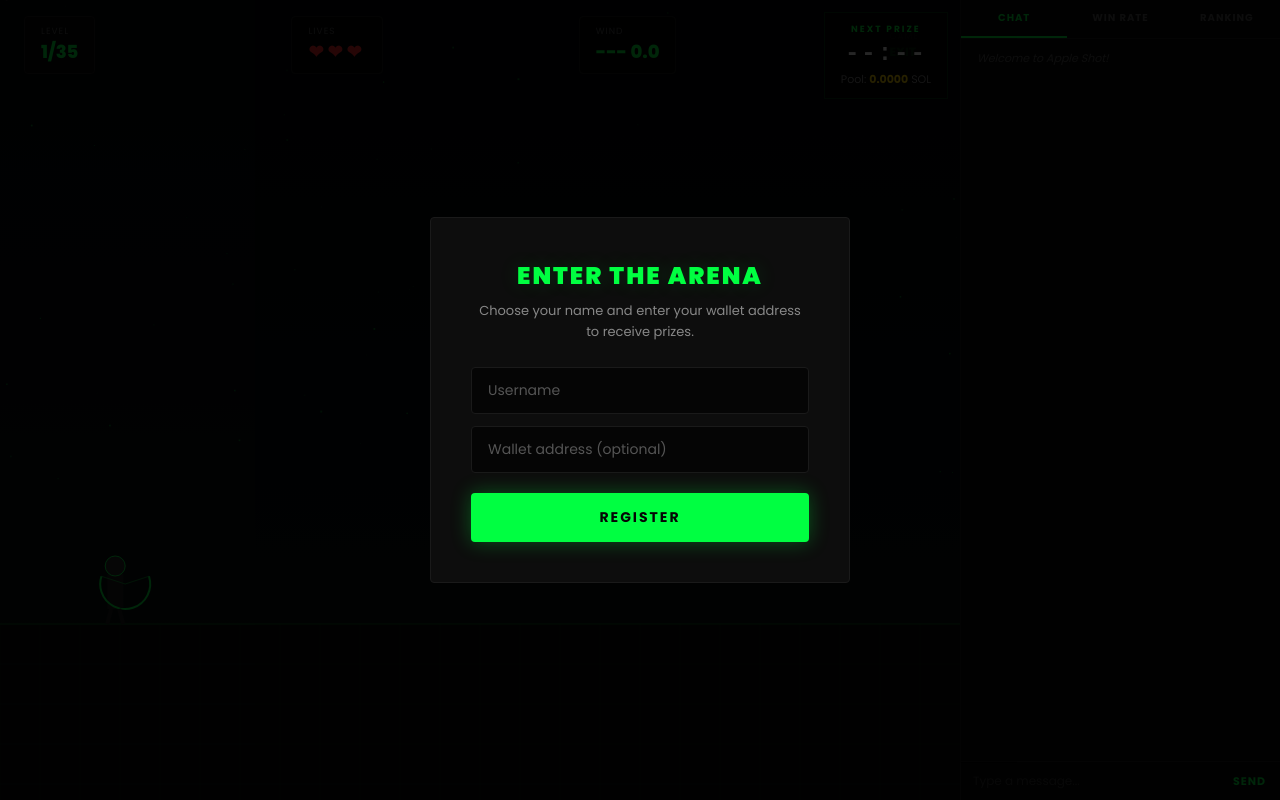
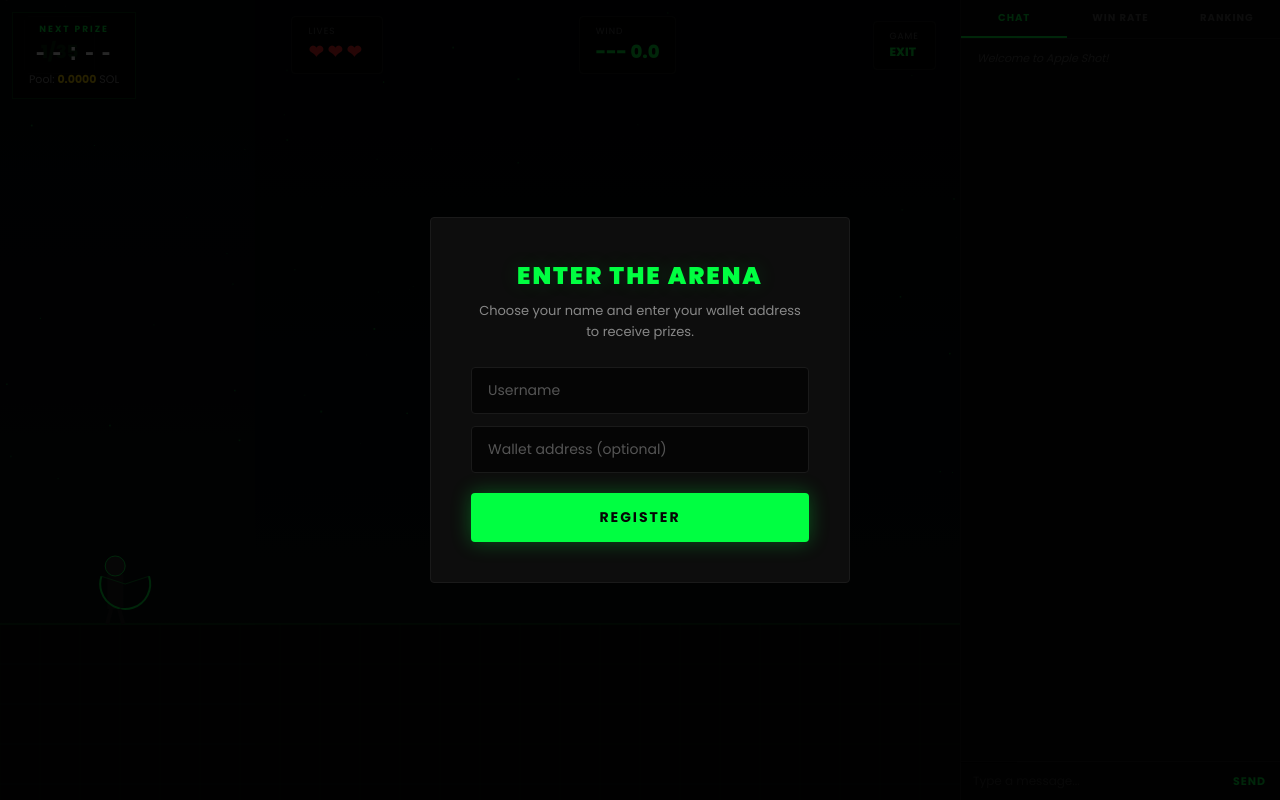
Before and after one commit to varelabtc/oneshotapple, a website: page public/game.html in a window 1280 px wide. Drawn offline with Linux system fonts and the light colour scheme; no server answers.

Commit message:
Move prize timer to left side

```diff
--- a/public/game.html
+++ b/public/game.html
@@ -285,7 +285,7 @@
         .prize-timer {
             position: absolute;
             top: 12px;
-            right: 12px;
+            left: 12px;
             background: rgba(0, 0, 0, 0.85);
             border: 1px solid rgba(0, 255, 65, 0.2);
             padding: 10px 16px;
```
